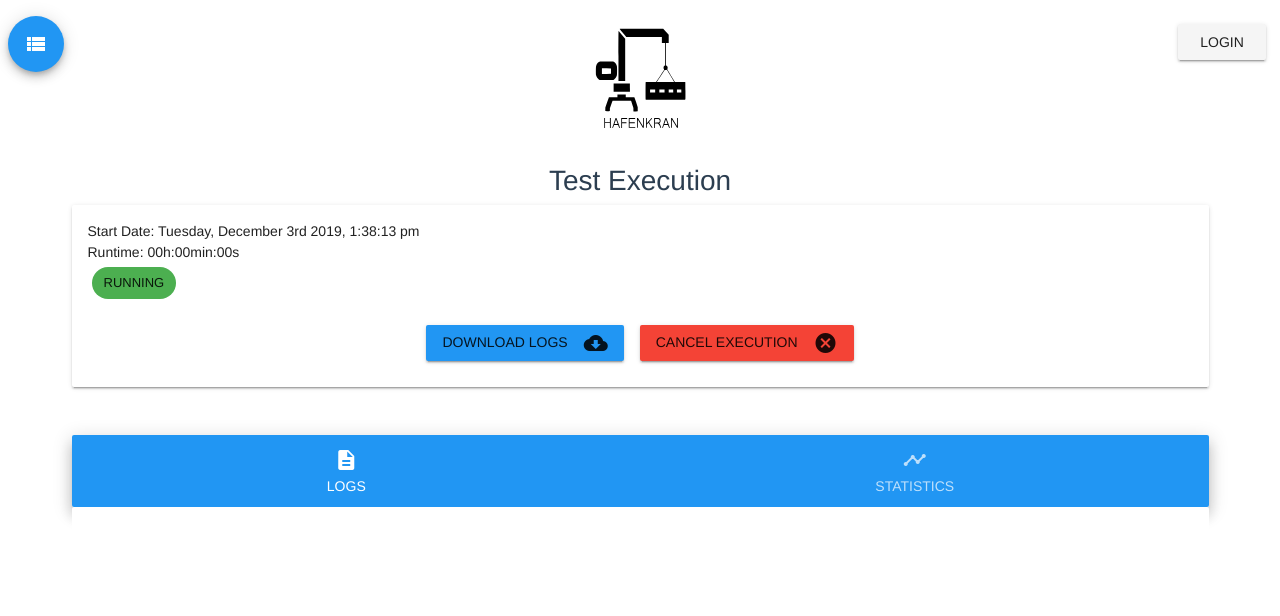
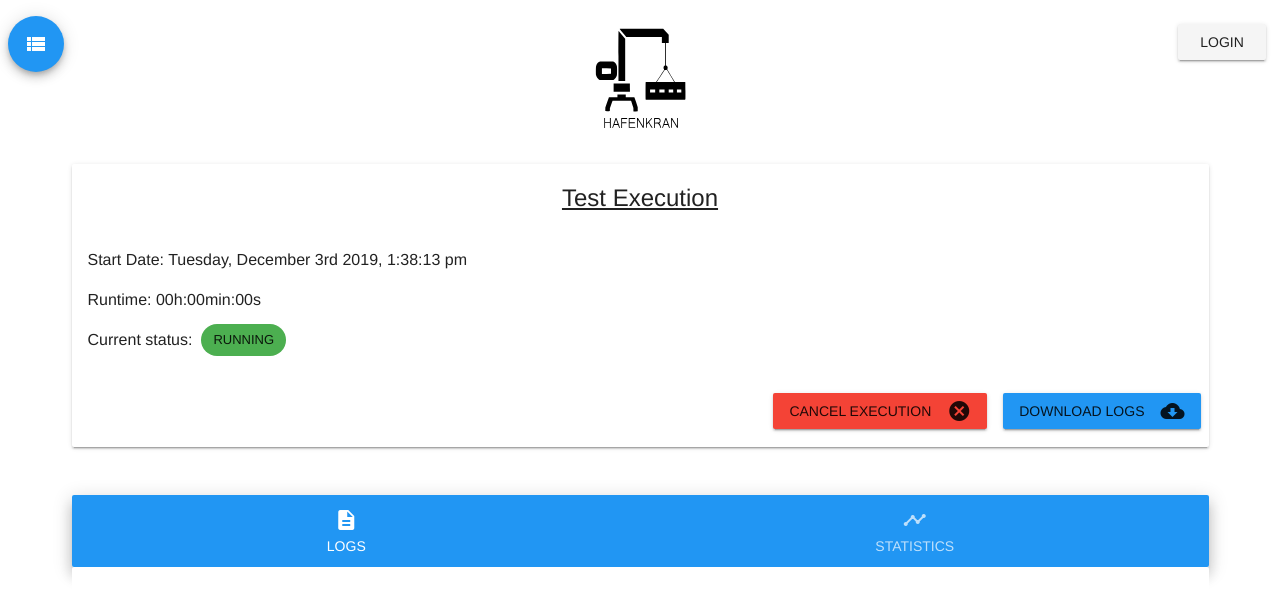
Before and after one commit to cormensratio/hafenkran-client, a Vue app: page /execution/1 in a window 1280 px wide. Shown: the top 616 px of the page. Built offline with nearby package versions, Linux system fonts and the light colour scheme.

Commit message:
EPDS02-125 style adjustments and some small bug fixes

```diff
--- a/src/components/views/ExecutionDetailsPage.vue
+++ b/src/components/views/ExecutionDetailsPage.vue
@@ -2,23 +2,31 @@
   <base-page>
     <template slot="body">
       <v-container class="top">
-        <h2>{{execution.name}}</h2>
-        <v-card>
-          <v-card-text class="text-left">
-            <span>Start Date: {{ getTimeStamp(execution.startedAt) }}</span>
-            <v-spacer></v-spacer>
-            <span>Runtime: {{runtime}}</span>
-            <status-cell :status="execution.status"></status-cell>
+        <v-card class="flex">
+          <v-card-title>
+            <div class="execution-title">
+              <span class="title-text">{{execution.name}}</span>
+            </div>
+          </v-card-title>
+          <v-card-text class="text-left details">
+            <span class="mb-3">
+              Start Date: {{ getTimeStamp(execution.startedAt) || '-' }}
+            </span>
+            <span class="mb-3">Runtime: {{runtime}}</span>
+            <div class="status">
+              <span>Current status:</span>
+              <status-cell :status="execution.status" class="cell"></status-cell>
+            </div>
           </v-card-text>
           <div class="buttons">
+            <v-btn class="red" :disabled="cancelButtonDisabled"
+                   @click="terminateExecution(execution.id)">
+              Cancel execution
+              <v-icon right dark>cancel</v-icon>
+            </v-btn>
             <v-btn class="blue" @click="calculateRuntime">
               Download logs
               <v-icon right>cloud_download</v-icon>
-            </v-btn>
-            <v-btn class="red" :disabled="execution.status !== 'RUNNING'"
-                   @click="terminateExecution(execution.id)">
-              Cancel execution
-              <v-icon right dark>cancel</v-icon>
             </v-btn>
           </div>
         </v-card>
@@ -28,10 +36,10 @@
           <v-card class="results elevation-10">
             <v-tabs color="blue" dark centered icons-and-text grow>
               <v-tabs-slider></v-tabs-slider>
-              <v-tab href="#tab-1" v-on:click="activetab=1">Logs
+              <v-tab href="#tab-1" @click="activetab=1">Logs
                 <v-icon>description</v-icon>
               </v-tab>
-              <v-tab href="#tab-2" v-on:click="activetab=2">Statistics
+              <v-tab href="#tab-2" @click="activetab=2">Statistics
                 <v-icon>timeline</v-icon>
               </v-tab>
             </v-tabs>
@@ -57,7 +65,7 @@
 </template>
 
 <script>
-import { isNil } from 'lodash';
+import { isNil, isEqual } from 'lodash';
 import { mapActions } from 'vuex';
 import moment from 'moment';
 import BasePage from '../baseComponents/BasePage';
@@ -78,6 +86,20 @@ export default {
   },
   props: {
     executionId: String,
+  },
+  computed: {
+    cancelButtonDisabled() {
+      const status = this.execution.status;
+      let disabled = true;
+      if (!isNil(status)) {
+        if (!isEqual(status, 'RUNNING')) {
+          disabled = false;
+        } else if (!isEqual(status, 'WAITING')) {
+          disabled = false;
+        }
+      }
+      return disabled;
+    },
   },
   methods: {
     ...mapActions(['getExecutionById', 'terminateExecution']),
@@ -132,6 +154,36 @@ export default {
 
 <style scoped>
   .buttons {
-    padding-bottom: 20px;
+    display: flex;
+    margin-top: 1%;
+    padding-bottom: 1%;
+    justify-content: flex-end;
+  }
+
+  .details {
+    display: flex;
+    flex-direction: column;
+    font-size: 12pt;
+  }
+
+  .execution-title {
+    margin: auto;
+    display: flex;
+    flex-direction: row;
+  }
+
+  .title-text {
+    font-size: 18pt;
+    text-decoration: underline;
+  }
+
+  .status {
+    display: flex;
+    flex-direction: row;
+  }
+
+  .cell {
+    margin-top: -8px;
+    margin-left: 5px;
   }
 </style>
--- a/src/components/views/ExecutionsListPage.vue
+++ b/src/components/views/ExecutionsListPage.vue
@@ -31,7 +31,7 @@
               </td>
               <td class="text-xs-left">
                 <v-btn @click="navigateToDetails(props.item.id)">Details</v-btn>
-                <v-btn :disabled="props.item.status !== 'RUNNING'"
+                <v-btn :disabled="cancelButtonDisabled(props.item.status)"
                        @click="terminateExecution(props.item.id)">Terminate</v-btn>
               </td>
             </template>
@@ -44,6 +44,7 @@
 
 <script>
 import { mapActions, mapGetters } from 'vuex';
+import { isNil, isEqual } from 'lodash';
 import BasePage from '../baseComponents/BasePage';
 import { timeStampMixin } from '../../mixins/TimeStamp';
 import StatusCell from '../baseComponents/StatusCell';
@@ -73,6 +74,17 @@ export default {
     navigateToDetails(id) {
       this.$router.push(`/execution/${id}`);
     },
+    cancelButtonDisabled(status) {
+      let disabled = true;
+      if (!isNil(status)) {
+        if (!isEqual(status, 'RUNNING')) {
+          disabled = false;
+        } else if (!isEqual(status, 'WAITING')) {
+          disabled = false;
+        }
+      }
+      return disabled;
+    },
   },
   created() {
     this.fetchAllExecutionsOfUser();
--- a/src/service/UploadService.js
+++ b/src/service/UploadService.js
@@ -1,7 +1,7 @@
 import { last, filter, isNil } from 'lodash';
 import ApiService from './ApiService';
 
-const fileFilter = ['zip'];
+const fileFilter = ['tar'];
 const serviceUrl = process.env.CLUSTER_SERVICE_URL;
 
 export default class UploadService {
```
